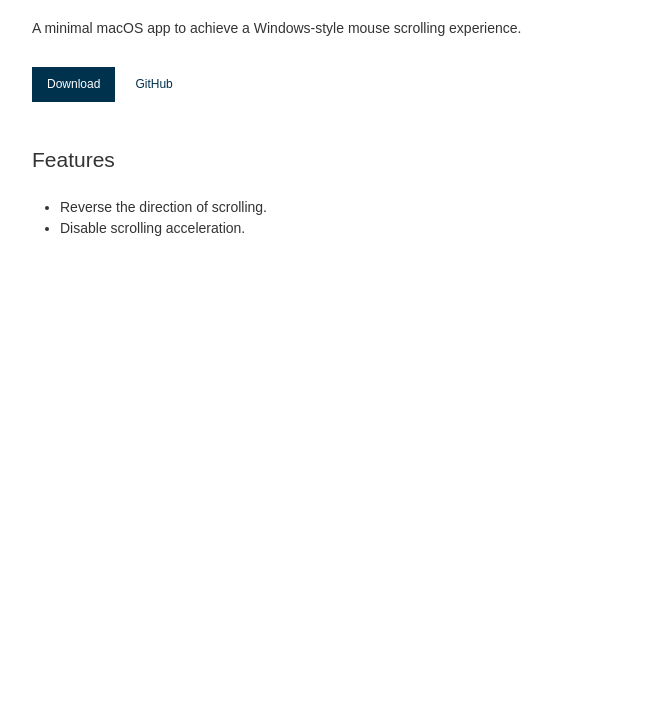
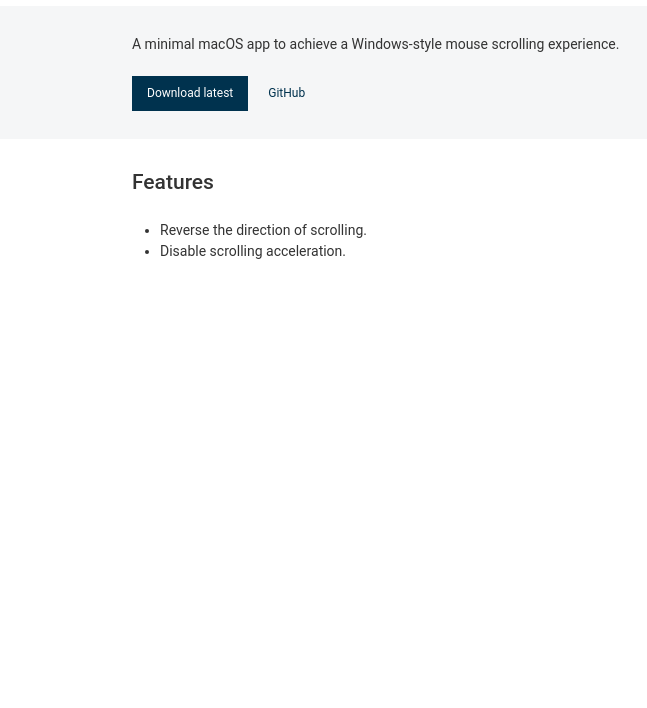
Before and after one commit to linearmouse/linearmouse, a plain HTML site: page docs/index.html in a window 1280 px wide. Shown: the part 92-800 px from the top of the page, without its empty margins (8-655 px from the left). Drawn offline with Linux system fonts and the light colour scheme.

Commit message:
Update release link

```diff
--- /dev/null
+++ b/docs/favicon.js
@@ -0,0 +1,13 @@
+const favicon = document.createElement("link");
+favicon.rel = "icon";
+favicon.type = "image/svg+xml";
+const updateFavicon = () => {
+  if (matchMedia && matchMedia("(prefers-color-scheme: dark)").matches) {
+    favicon.href = "favicon-dark.svg";
+  } else {
+    favicon.href = "favicon.svg";
+  }
+  document.head.append(favicon);
+};
+updateFavicon();
+matchMedia("(prefers-color-scheme: dark)").addEventListener("change", () => void updateFavicon());
--- a/docs/index.html
+++ b/docs/index.html
@@ -5,31 +5,54 @@
     <meta http-equiv="X-UA-Compatible" content="IE=edge" />
     <meta name="viewport" content="width=device-width, initial-scale=1.0" />
     <title>LinearMouse</title>
+    <link rel="preconnect" href="https://fonts.gstatic.com" />
+    <link
+      href="https://fonts.googleapis.com/css2?family=Source+Sans+Pro:wght@400;600&display=fallback"
+      rel="stylesheet"
+    />
     <style>
+      html,
+      body {
+        margin: 0;
+        padding: 0;
+      }
       html {
         color: #333;
-        font: 14px/1.5 sans-serif;
+        font: 14px/1.5 "Roboto", sans-serif;
         -webkit-font-smoothing: antialiased;
         -moz-osx-font-smoothing: grayscale;
       }
       body {
-        margin: 40px;
+        padding-bottom: 2em;
+      }
+      .container {
+        max-width: 1000px;
+        margin: 0 auto;
+        padding: 0 2em;
       }
       h1 {
         background: url(favicon.svg) left center no-repeat;
         background-size: 1em;
         font-size: 2rem;
-        font-weight: 300;
+        font-weight: 400;
         padding-left: 1.5em;
         margin: 1em 0;
       }
       h2 {
         font-size: 1.5rem;
         font-weight: 500;
-        margin: 2em 0 1em;
+        margin: 1em 0;
+      }
+      header {
+        background-color: #f5f6f7;
+        margin-bottom: 2em;
+        padding: 2em 0;
+      }
+      header p {
+        margin: 0 0 1em;
       }
       nav {
-        margin: 2em 0;
+        margin-top: 1.5em;
         overflow: hidden;
       }
       nav a {
@@ -43,11 +66,14 @@
       nav a:not(:first-child) {
         margin-left: 5px;
       }
-      nav .btn {
+      .btn {
         background-color: #00324e;
         color: #fff;
       }
-      p,
+      .btn:hover,
+      .btn:active {
+        background-color: #004166;
+      }
       ul {
         margin: 1em 0;
       }
@@ -55,47 +81,29 @@
         padding: 0 0 0 2em;
       }
     </style>
-    <script>
-      {
-        const favicon = document.createElement("link");
-        favicon.rel = "icon";
-        favicon.type = "image/svg+xml";
-        const updateFavicon = () => {
-          if (
-            matchMedia &&
-            matchMedia("(prefers-color-scheme: dark)").matches
-          ) {
-            favicon.href = "favicon-dark.svg";
-          } else {
-            favicon.href = "favicon.svg";
-          }
-          document.head.append(favicon);
-        };
-        updateFavicon();
-        matchMedia("(prefers-color-scheme: dark)").addEventListener(
-          "change",
-          () => void updateFavicon()
-        );
-      }
-    </script>
+    <script async type="module" src="favicon.js"></script>
   </head>
   <body>
+    <div class="container">
       <h1>LinearMouse</h1>
-    <p>
-      A minimal macOS app to achieve a Windows-style mouse scrolling experience.
-    </p>
+    </div>
+    <header>
+      <div class="container">
+        <p>A minimal macOS app to achieve a Windows-style mouse scrolling experience.</p>
         <nav>
-      <a
-        class="btn"
-        href="https://github.com/lujjjh/LinearMouse/releases/download/v0.1/LinearMouse.dmg"
-        >Download</a
-      >
+          <a class="btn" href="https://github.com/lujjjh/LinearMouse/releases/latest/download/LinearMouse.dmg">
+            Download latest
+          </a>
           <a href="https://github.com/lujjjh/LinearMouse">GitHub</a>
         </nav>
+      </div>
+    </header>
+    <div class="container">
       <h2>Features</h2>
       <ul>
         <li>Reverse the direction of scrolling.</li>
         <li>Disable scrolling acceleration.</li>
       </ul>
+    </div>
   </body>
 </html>
```
Also changed, not shown: 3 other files. Lines whose indentation alone changed are shown as unchanged.
